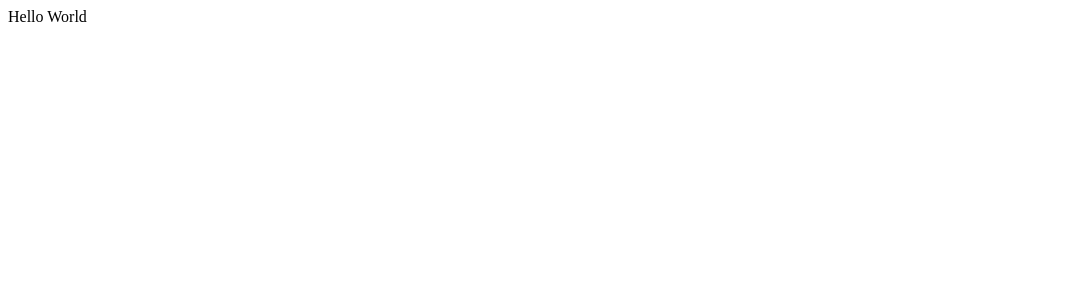
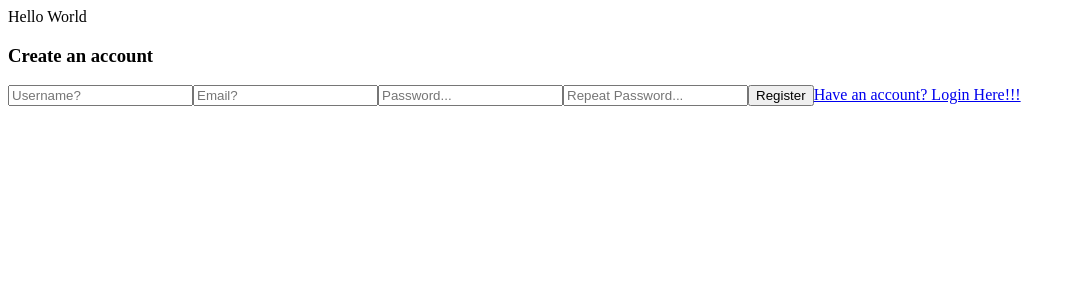
Before and after one commit to GabrieliusD/react-chat-app-client, a React (Create React App) app: page /register in a window 1280 px wide. Shown: the top 300 px of the page, without its empty margins (0-1074 px from the left). Built offline with nearby package versions, Linux system fonts and the light colour scheme.

Commit message:
basic routes and layout

```diff
--- a/package.json
+++ b/package.json
@@ -8,6 +8,7 @@
     "@testing-library/user-event": "^13.5.0",
     "react": "^18.1.0",
     "react-dom": "^18.1.0",
+    "react-router-dom": "^6.3.0",
     "react-scripts": "5.0.1",
     "web-vitals": "^2.1.4"
   },
--- /dev/null
+++ b/src/components/dashboard/Dashboard.jsx
@@ -0,0 +1,10 @@
+import React from "react";
+import Topbar from "../topbar/Topbar";
+
+export default function Dashboard() {
+  return (
+    <div>
+      <Topbar></Topbar>
+    </div>
+  );
+}
--- /dev/null
+++ b/src/components/login/Login.jsx
@@ -0,0 +1,13 @@
+import React from "react";
+
+export default function Login() {
+  return (
+    <div>
+      <h3>Login to Chat app boy</h3>
+      <input type="text" placeholder="Email?" />
+      <input type="text" placeholder="Secret Word..." />
+      <button>Login</button>
+      <a href="/register">No Account? No problem register here</a>
+    </div>
+  );
+}
--- /dev/null
+++ b/src/components/register/Register.jsx
@@ -0,0 +1,16 @@
+import React from "react";
+
+export default function Register() {
+  return (
+    <div>
+      <h3>Create an account</h3>
+      <input type="text" placeholder="Username?" />
+      <input type="text" placeholder="Email?" />
+      <input type="text" placeholder="Password..." />
+      <input type="text" placeholder="Repeat Password..." />
+
+      <button>Register</button>
+      <a href="/login">Have an account? Login Here!!!</a>
+    </div>
+  );
+}
--- /dev/null
+++ b/src/components/topbar/Topbar.jsx
@@ -0,0 +1,12 @@
+import React from "react";
+import "./topbar.css";
+export default function Topbar() {
+  return (
+    <div className="topbar">
+      <input type="text" placeholder="Look for Friends" />
+      <h1>Chat With Me</h1>
+      <img src="test" alt="" />
+      <h3>my profile</h3>
+    </div>
+  );
+}
--- /dev/null
+++ b/src/components/topbar/topbar.css
@@ -0,0 +1,4 @@
+.topbar{
+    display:flex;
+    background-color: rgba(106, 243, 243, 0.247);
+}
--- a/src/index.js
+++ b/src/index.js
@@ -2,10 +2,27 @@ import React from "react";
 import ReactDOM from "react-dom/client";
 import reportWebVitals from "./reportWebVitals";
 import App from "./App";
+import Login from "./components/login/Login";
+import { Route, BrowserRouter, Routes } from "react-router-dom";
+import Register from "./components/register/Register";
+import Dashboard from "./components/dashboard/Dashboard";
 const root = ReactDOM.createRoot(document.getElementById("root"));
 root.render(
   <React.StrictMode>
     <App />
+    <BrowserRouter>
+      <Routes>
+        <Route path="/" element={<Login></Login>}>
+          Login
+        </Route>
+        <Route path="/register" element={<Register></Register>}>
+          Register
+        </Route>
+        <Route path="/dashboard" element={<Dashboard />}>
+          Dashboard
+        </Route>
+      </Routes>
+    </BrowserRouter>
   </React.StrictMode>
 );
 
```
Also changed, not shown: src/components/dashboard/dashboard.css (added), src/components/login/login.css (added), src/components/register/register.css (added), 1 other file (tests, documents, lock files or other folders).
